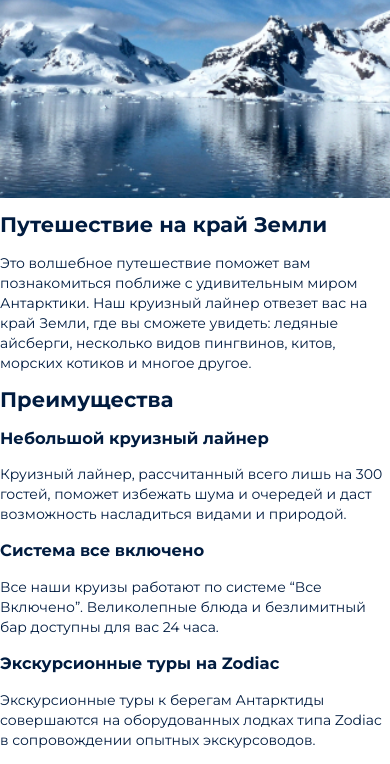
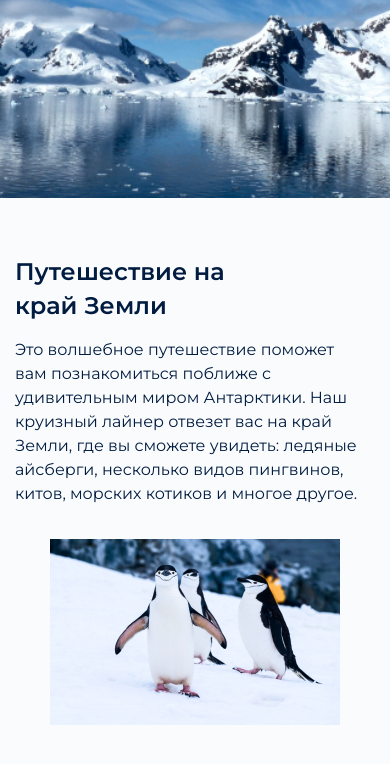
Before and after one commit to valkiboy/Antarctic-Cruises, a website built with webpack: page source/index.html in a window 390 px wide. Shown: the part 302-1066 px from the top of the page. Built offline with nearby package versions, Linux system fonts and the light colour scheme; files whose address does not match are found by name.

Commit message:
Сделал путешествия

```diff
--- a/source/index.html
+++ b/source/index.html
@@ -134,11 +134,27 @@
   </header>
   <main>
     <section class="promo">
-      <div>
+      <div class="promo__wrapper wrapper">
+        <div class="promo__paragraf">
           <h2>Путешествие на край Земли</h2>
           <p>Это волшебное путешествие поможет вам познакомиться поближе с удивительным миром Антарктики. Наш круизный
-          лайнер отвезет вас на край Земли, где вы сможете увидеть: ледяные айсберги, несколько видов пингвинов, китов,
+            лайнер отвезет вас на край Земли, где вы сможете увидеть: ледяные айсберги, несколько видов пингвинов,
+            китов,
             морских котиков и многое другое.</p>
+        </div>
+        <div class="promo__image">
+          <picture>
+            <!-- <source type="image/webp" media="(max-width: 767px)" srcset="./img/content/penguin-mobile.webp 1x, ./img/content/penguin-mobile@2x.webp 2x">
+              <source type="image/webp" media="(max-width: 1365px)" srcset="./img/content/penguin-tablet.webp 1x, ./img/content/penguin-tablet@2x.webp 2x">
+              <source type="image/webp" srcset="./img/content/penguin-desktop.webp 1x, ./img/content/penguin-desktop@2x.webp 2x"> -->
+            <source media="(max-width: 767px)"
+              srcset="./img/content/penguin-mobile.jpg 1x, ./img/content/penguin-mobile@2x.jpg 2x">
+            <source media="(max-width: 1365px)"
+              srcset="./img/content/penguin-tablet.jpg 1x, ./img/content/penguin-tablet@2x.jpg 2x">
+            <img src="./img/content/penguin-desktop.jpg" srcset="./img/content/penguin-desktop@2x.jpg 2x" width="560"
+              height="301" alt="Фото пингвинов во льдах Антарктики">
+          </picture>
+        </div>
       </div>
     </section>
     <section class="advantages" id="advantages">
--- a/source/sass/blocks/footer-social.scss
+++ b/source/sass/blocks/footer-social.scss
@@ -26,7 +26,7 @@
     padding-left: 15px;
   }
 
-  @media (min-width:380px) and (max-width: 767px) {
+  @media (min-width: 380px) and (max-width: 767px) {
     justify-content: space-evenly;
     margin-top: 44px;
   }
--- a/source/sass/blocks/page-body.scss
+++ b/source/sass/blocks/page-body.scss
@@ -11,4 +11,5 @@
   display: grid;
   grid-template-rows: min-content 1fr min-content;
   position: relative;
+  background-color: #f9fbfd;
 }
--- a/source/sass/blocks/page-footer.scss
+++ b/source/sass/blocks/page-footer.scss
@@ -3,7 +3,7 @@
 
 .page-footer {
   position: relative;
-  background-color: #011C40;
+  background-color: #011c40;
   min-height: 138px;
 
   @media (max-width: 1365px) {
@@ -14,7 +14,7 @@
     min-height: 283px;
   }
 
-  @media (min-width:380px) and (max-width: 767px) {
+  @media (min-width: 380px) and (max-width: 767px) {
     min-height: min-content;
     padding-bottom: 30px;
   }
@@ -28,7 +28,7 @@
     flex-direction: column;
   }
 
-  @media (min-width:682px) and (max-width: 767px) {
+  @media (min-width: 682px) and (max-width: 767px) {
     flex-direction: row;
   }
 }
@@ -44,7 +44,7 @@
     flex-direction: column;
   }
 
-  @media (min-width:380px) and (max-width: 767px) {
+  @media (min-width: 380px) and (max-width: 767px) {
     flex-direction: row;
   }
 }
@@ -77,13 +77,14 @@
 
 .page-footer__logo-mobile {
   display: none;
+
   @media (max-width: 767px) {
     display: block;
     margin-left: 15px;
     margin-top: 10px;
   }
 
-  @media (min-width:380px) and (max-width: 767px) {
+  @media (min-width: 380px) and (max-width: 767px) {
     margin-top: 20px;
   }
 }
@@ -108,13 +109,13 @@
   @media (max-width: 767px) {
     font-size: 12px;
     line-height: 15px;
-    padding-left:15px;
+    padding-left: 15px;
     margin-top: 17px;
     margin-bottom: 5px;
     flex-direction: column;
   }
 
-  @media (min-width:380px) and (max-width: 767px) {
+  @media (min-width: 380px) and (max-width: 767px) {
     flex-direction: row;
     justify-content: center;
   }
--- /dev/null
+++ b/source/sass/blocks/promo.scss
@@ -0,0 +1,102 @@
+.promo__wrapper {
+  margin-top: 120px;
+  min-height: 301px;
+  display: flex;
+  justify-content: space-between;
+  margin-bottom: 120px;
+
+  @media (max-width: 1365px) {
+    margin-top: 34px;
+    margin-bottom: 77px;
+  }
+
+  @media (max-width: 767px) {
+    flex-direction: column;
+    margin-bottom: 60px;
+  }
+}
+
+.promo__paragraf {
+  width: 50%;
+  margin-right: 20px;
+  min-height: 301px;
+
+  @media (max-width: 1365px) {
+    margin-right: 0;
+  }
+
+  @media (max-width: 767px) {
+    width: 100%;
+    min-height: min-content;
+  }
+}
+
+.promo__wrapper h2 {
+  font-size: 28px;
+  font-weight: 600;
+  line-height: 42px;
+  text-align: left;
+  margin-top: 18px;
+  padding-top: 38px;
+  width: 90%;
+
+  @media (max-width: 1365px) {
+    font-size: 26px;
+    line-height: 36px;
+    margin-top: 19px;
+    width: 66%;
+    margin-bottom: 15px;
+  }
+
+  @media (max-width: 767px) {
+    font-size: 24px;
+    line-height: 34px;
+    width: 70%;
+    margin-bottom: 15px;
+    padding-top: 4px;
+  }
+}
+
+.promo__wrapper p {
+  font-size: 16px;
+  line-height: 24px;
+  width: 90%;
+  padding-top: 1px;
+
+  @media (max-width: 1365px) {
+    width: 95%;
+  }
+
+  @media (max-width: 767px) {
+    padding-top: 0;
+    margin-top: 14px;
+    width: 97%;
+  }
+}
+
+.promo__image {
+  @media (max-width: 1365px) {
+    margin-top: 66px;
+  }
+
+  @media (max-width: 767px) {
+    margin-top: 17px;
+  }
+}
+
+.promo__image img {
+  background-color: #cee7ee;
+  height: 301px;
+
+  @media (max-width: 1365px) {
+    width: 324px;
+    height: 264px;
+  }
+
+  @media (max-width: 767px) {
+    width: 290px;
+    height: 186px;
+    display: block;
+    margin: auto;
+  }
+}
--- a/source/sass/style.scss
+++ b/source/sass/style.scss
@@ -18,3 +18,4 @@
 @import "blocks/main-nav.scss";
 @import "blocks/page-footer.scss";
 @import "blocks/footer-social.scss";
+@import "blocks/promo.scss";
```
Also changed, not shown: build/css/style.css, build/css/style.min.css, build/index.html, 1 other file. Lines whose indentation alone changed are shown as unchanged.
